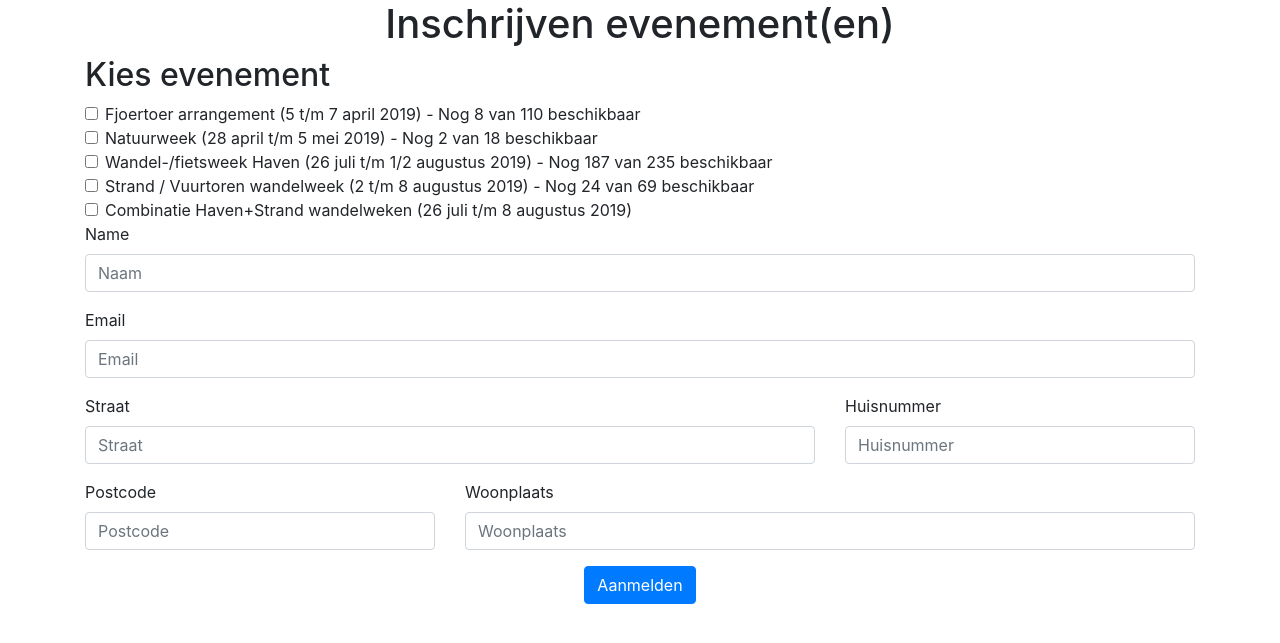
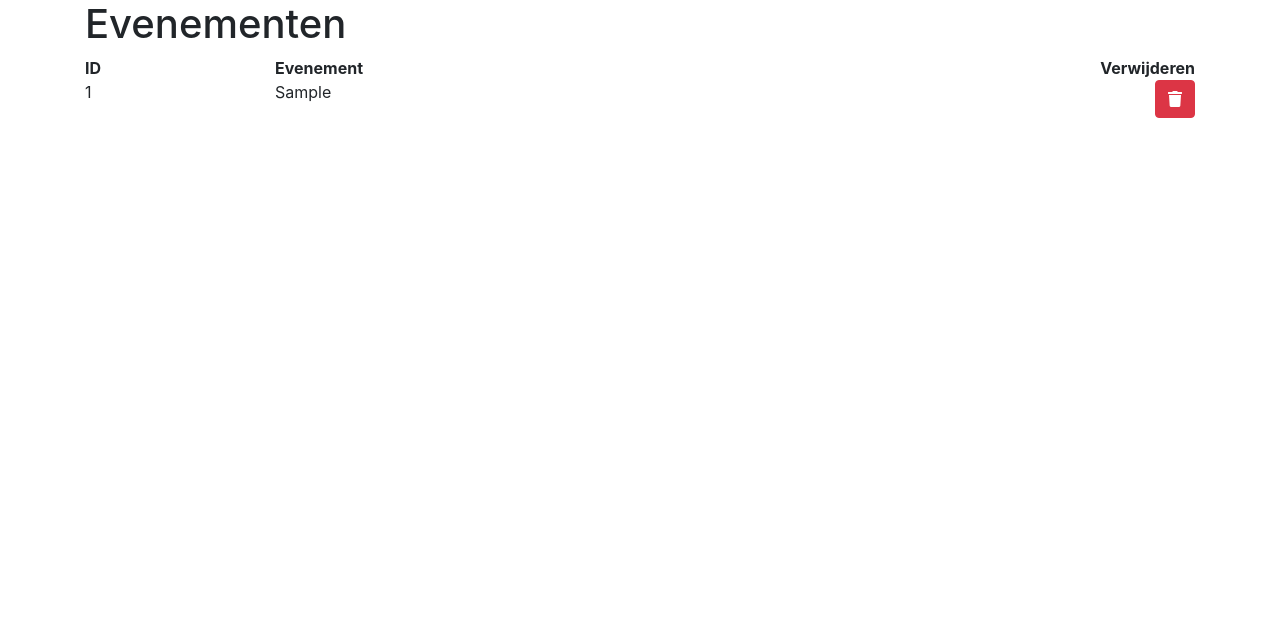
Before and after one commit to frieslandbeweegt/inschrijf, a PHP site: page / in a window 1280 px wide. Shown: the top 643 px of the page. Run offline with PHP 8.4, Linux system fonts and the light colour scheme; tables that the repository leaves empty or names only in its code hold one stand-in row (values such as "Sample post"); some libraries are stand-ins or nearby versions.

Commit message:
Add files via upload

```diff
--- a/cms.php
+++ b/cms.php
@@ -69,7 +69,7 @@ include( 'server.php' );
 																</div>
 															</div>
 															<div class="col-md-6">
-																<input type="text" class="form-control" placeholder="Vervoer zelf" name="vervoer">
+																<input type="text" class="form-control vervoer" placeholder="Vervoer zelf" name="vervoer" id="vervoer">
 															</div>
 															<div class="col-md-4 input-group">
 																<div class="input-group-prepend">
@@ -91,7 +91,7 @@ include( 'server.php' );
 
 									<div class="form-check">
 										<input class="form-check-input" type="checkbox" id="inlineCheckbox3" name="check3" value="Vegetarisch">
-										<label class="form-check-label" for="inlineCheckbox3">Vegetarich</label>
+										<label class="form-check-label" for="inlineCheckbox3">Vegetarisch</label>
 									</div>
 
 									<div class="form-check">
@@ -217,7 +217,7 @@ include( 'server.php' );
 			</div>
 
 			<div class="text-center">
-				<button name="save" class="btn btn-success saveBtn" type="submit">Save</button>
+				<button id="saveCms" name="saveCms" class="btn btn-success saveBtn" type="submit">Save</button>
 			</div>
 		</form>
 	</div> <!--end container-->
--- /dev/null
+++ b/database_json.php
@@ -0,0 +1,5 @@
+<?php
+	$databaseFile = file_get_contents('json_files/database.json'); // get content of file.
+	$databaseJson = json_decode($databaseFile, true); //decode the file.
+	$database = $databaseJson['data']; // database data we need.
+?>
--- a/index.php
+++ b/index.php
@@ -22,97 +22,56 @@ include( 'server.php' );
 
 <body>
 
-	<div class="wrapper">
 	<div class="container">
-			<div class="text-center">
-				<h1>Inschrijven evenement(en)</h1>
+		<h1>Evenementen</h1>
+			<div class="row">
+				<div class="col-md-2">
+					<strong>ID</strong>
 				</div>
-			<h2>Kies evenement</h2>
-			<div class="form-check">
-				<input class="form-check-input" type="checkbox" value="" id="defaultCheck1">
-				<label class="form-check-label" for="defaultCheck1">
-   					 Fjoertoer arrangement (5 t/m 7 april 2019) - Nog 8 van 110 beschikbaar
-  				</label>
+				<div class="col-md-6">
+					<strong>Evenement</strong>
 				</div>
-
-			<div class="form-check">
-				<input class="form-check-input" type="checkbox" value="" id="defaultCheck2">
-				<label class="form-check-label" for="defaultCheck2">
-   					 Natuurweek (28 april t/m 5 mei 2019) - Nog 2 van 18 beschikbaar
-  				</label>
-			</div>
-
-			<div class="form-check">
-				<input class="form-check-input" type="checkbox" value="" id="defaultCheck3">
-				<label class="form-check-label" for="defaultCheck3">
-   					 Wandel-/fietsweek Haven (26 juli t/m 1/2 augustus 2019) - Nog 187 van 235 beschikbaar
-  				</label>
-			</div>
-
-			<div class="form-check">
-				<input class="form-check-input" type="checkbox" value="" id="defaultCheck4">
-				<label class="form-check-label" for="defaultCheck4">
-   					 Strand / Vuurtoren wandelweek (2 t/m 8 augustus 2019) - Nog 24 van 69 beschikbaar
-  				</label>
-			</div>
-
-			<div class="form-check">
-				<input class="form-check-input" type="checkbox" value="" id="defaultCheck5">
-				<label class="form-check-label" for="defaultCheck5">
-					Combinatie Haven+Strand wandelweken (26 juli t/m 8 augustus 2019)
-  				</label>
-			</div>
-
-			<form action="index.php">
-				<div class="form-group">
-					<label for="name">Name</label>
-					<input type="text" class="form-control" id="name" placeholder="Naam" required>
-				</div>
-				<div class="form-group">
-					<label for="email">Email</label>
-					<input type="email" class="form-control" id="email" placeholder="Email" required>
-				</div>
-				<div class="row">
-					<div class="col-8">
-						<div class="form-group">
-							<label for="straat">Straat</label>
-							<input type="text" class="form-control" id="straat" placeholder="Straat" required>
-						</div>
-					</div>
-					<div class="col-4">
-						<div class="form-group">
-							<label for="huisnummer">Huisnummer</label>
-							<input type="text" class="form-control" id="huisnummer" placeholder="Huisnummer" required>
-						</div>
+				<div class="col-md-4 text-right">
+					<strong>Verwijderen</strong>
 				</div>
 			</div>
 
-				<div class="row">
-					<div class="col-4">
-						<div class="form-group">
-							<label for="postcode">Postcode</label>
-							<input type="text" class="form-control" id="postcode" placeholder="Postcode" required>
+		<?php
+
+                $sql = "SELECT * FROM evenementen";
+                $result = $conn->query($sql);
+
+                if ($result->num_rows > 0) {
+                    // output data of each row
+                    while ($row = $result->fetch_assoc()) {
+                        echo "
+						<div class='row' style='margin-bottom: 10px;'>
+							<div class='col-md-2'>
+								" . $row["id"] . "
 							</div>
+							<div class='col-md-6'>
+								" . $row["evenement"] . "
 							</div>
-					<div class="col-8">
-						<div class="form-group">
-							<label for="Woonplaats">Woonplaats</label>
-							<input type="text" class="form-control" id="Woonplaats" placeholder="Woonplaats" required>
-						</div>
-					</div>
-				</div>
-
-				<div class="text-center">
-					<button class="btn btn-primary" type="submit">Aanmelden</button>
+							<div class='col-md-4'>
+								<form action='server.php' method='get'>
+									<div class='text-right'>
+										<button id='" . $row["id"] . "' type='submit' name='delete' class='btn btn-danger' value='" . $row["id"] . "'><i class='fas fa-trash'></i></button>
 									</div>
 								</form>
 							</div>
 						</div>
+					";
+					}
+				}
+				?>
+	</div>
 
-	<!-- Bootstrap core JavaScript -->
+
 	<script src="https://code.jquery.com/jquery-3.3.1.min.js" integrity="sha256-FgpCb/KJQlLNfOu91ta32o/NMZxltwRo8QtmkMRdAu8=" crossorigin="anonymous"></script>
 	<script src="js/bootstrap.min.js"></script>
 	<script src="js/index.js"></script>
 
+
+
 </body>
 </html>
--- a/server.php
+++ b/server.php
@@ -6,7 +6,7 @@ session_start();
 
 //save cms
 
-if ( isset( $_POST[ 'save' ] ) ) {
+if ( isset( $_POST[ 'saveCms' ] ) ) {
 
 	var_dump( $_POST );
 
@@ -16,66 +16,82 @@ if ( isset( $_POST[ 'save' ] ) ) {
 	$prijs = mysqli_real_escape_string( $conn, $_POST[ 'prijs' ] );
 	$max_deelnemers = mysqli_real_escape_string( $conn, $_POST[ 'max_deelnemers' ] );
 
-	if ( isset($_POST['check1']) ) {
+	if ( isset( $_POST[ 'check1' ] ) ) {
 		$extra_inschrijven = mysqli_real_escape_string( $conn, $_POST[ 'extra_inschrijven' ] );
-	} else {
-		$extra_inschrijven = "0";
 	}
 
-	if ( isset($_POST['check2']) ) {
+	if ( isset( $_POST[ 'check2' ] ) ) {
 		$vervoer = mysqli_real_escape_string( $conn, $_POST[ 'vervoer' ] );
 		$vervoer_costs = mysqli_real_escape_string( $conn, $_POST[ 'vervoer_costs' ] );
-	} else {
-		$vervoer = "";
-		$vervoer_costs = "";
 	}
 
-	if ( isset($_POST['check3']) ) {
+	if ( isset( $_POST[ 'check3' ] ) ) {
 		$vegetarisch = "ja";
-	} else {
-		$vegetarisch = "";
+	}
+	if ( isset( $_POST[ 'check4' ] ) ) {
+		$editie = mysqli_real_escape_string( $conn, $_POST[ 'editie' ] );
+		$editie_costs = mysqli_real_escape_string( $conn, $_POST[ 'editie_costs' ] );
 	}
 
-	if ( isset($_POST['check4']) ) {
-		$editie = mysqli_real_escape_string( $conn, $_POST[ 'editie' ] );
-		$editie_costs = mysqli_real_escape_string( $conn, $_POST[ 'editie_costs' ] );
-	} else {
-		$editie = "";
-		$editie_costs= "";
+	if ( isset( $_POST[ 'check5' ] ) ) {
+		$accomodatie = mysqli_real_escape_string( $conn, $_POST[ 'accomodatie' ] );
+		$accomodatie_costs = mysqli_real_escape_string( $conn, $_POST[ 'accomodatie_costs' ] );
 	}
 
-	if ( isset($_POST['check5']) ) {
-		$accomodatie = mysqli_real_escape_string( $conn, $_POST[ 'accomodatie' ] );
-		$accomodatie_costs = mysqli_real_escape_string( $conn, $_POST[ 'accomodatie_costs' ] );
-	} else {
-		$accomodatie = "";
-		$accomodatie_costs = "";
+	if ( isset( $_POST[ 'check6' ] ) ) {
+		$annuleringsverzekering = "ja";
 	}
 
-	if ( isset($_POST['check6']) ) {
-		$annuleringsverzekering = "ja";
-	} else {
-		$annuleringsverzekering = "";
-	}
-
-	if ( isset($_POST['check7']) ) {
+	if ( isset( $_POST[ 'check7' ] ) ) {
 		$verhuur = mysqli_real_escape_string( $conn, $_POST[ 'verhuur' ] );
 		$verhuur_costs = mysqli_real_escape_string( $conn, $_POST[ 'verhuur_costs' ] );
-	} else {
-		$verhuur = "";
-		$verhuur_costs = "";
 	}
 
 
-		$sql = "INSERT INTO evenementen (evenement, datum_begin, datum_eind, prijs, max_deelnemers, extra_inschrijven, vervoer, vervoer_costs, vegetarisch,
-		 editie, editie_costs, accomodatie, accomodatie_costs, annuleringsverzekering, verhuur, verhuur_costs)
-		 VALUES ('$evenement', '$datum_begin', '$datum_eind', '$prijs', '$max_deelnemers', '$extra_inschrijven', '$vervoer', '$vervoer_costs', '$vegetarisch',
-		  '$editie', '$editie_costs', '$accomodatie', '$accomodatie_costs', '$annuleringsverzekering', '$verhuur', '$verhuur_costs')";
+	$sql = "INSERT INTO evenementen (evenement, datum_begin, datum_eind, prijs, max_deelnemers, extra_inschrijven, vegetarisch, annuleringsverzekering, verhuur, verhuur_costs)
+		 VALUES ('$evenement', '$datum_begin', '$datum_eind', '$prijs', '$max_deelnemers', '$extra_inschrijven', '$vegetarisch', '$annuleringsverzekering', '$verhuur', '$verhuur_costs')";
 
-		if ( $conn->query( $sql ) === TRUE ) {
-			echo "New record created successfully";
-			header('Location: index.php');
-		} else {
-			echo "Error: " . $sql . "<br>" . $conn->error;
-		}
+
+
+	if ( $conn->query( $sql ) === TRUE ) {
+		$lastId = $conn->insert_id;
+		$sql2 = "INSERT INTO vervoer (evenement_id, type, kosten) VALUES ('$lastId', '$vervoer', '$vervoer_costs')";
+		$conn->query( $sql2 );
+		$sql3 = "INSERT INTO editie (evenement_id, type, kosten) VALUES ('$lastId', '$editie', '$editie_costs')";
+		$conn->query( $sql3 );
+		$sql4 = "INSERT INTO accomodatie (evenement_id, type, kosten) VALUES ('$lastId', '$accomodatie', '$accomodatie_costs')";
+		$conn->query( $sql4 );
+		var_dump( $lastId );
+		die;
+		echo "New record created successfully";
+		header( 'Location: inschrijven.php' );
+	} else {
+		echo "Error: " . $sql . "<br>" . $conn->error;
 	}
+}
+
+//delete evenement
+
+if ( isset( $_GET[ 'delete' ] ) ) {
+	$id = $_GET[ 'delete' ];
+	$sql = "DELETE FROM evenementen WHERE id=$id";
+
+	if ( $conn->query( $sql ) === true ) {
+		$sql2 = "DELETE FROM vervoer WHERE evenement_id=$id";
+		$conn->query( $sql2 );
+		echo "success";
+		header( 'Location: index.php' );
+	} else {
+		echo "Error deleting record: " . $conn->error;
+	}
+}
+
+//inschrijven
+
+//$empty_array = array();
+//
+//if(count($empty_array) == 0)
+//    echo "Array is empty";
+//else
+//    echo "Array is non- empty";
+?>
```
Also changed, not shown: getData.php (added, +18 -0 lines), inschrijven.php (added, +118 -0 lines), js/cms.js (+29 -5 lines), js/custom.js (added, +57 -0 lines), js/inschrijven.js (added, +16 -0 lines). Lines whose indentation alone changed are shown as unchanged.
